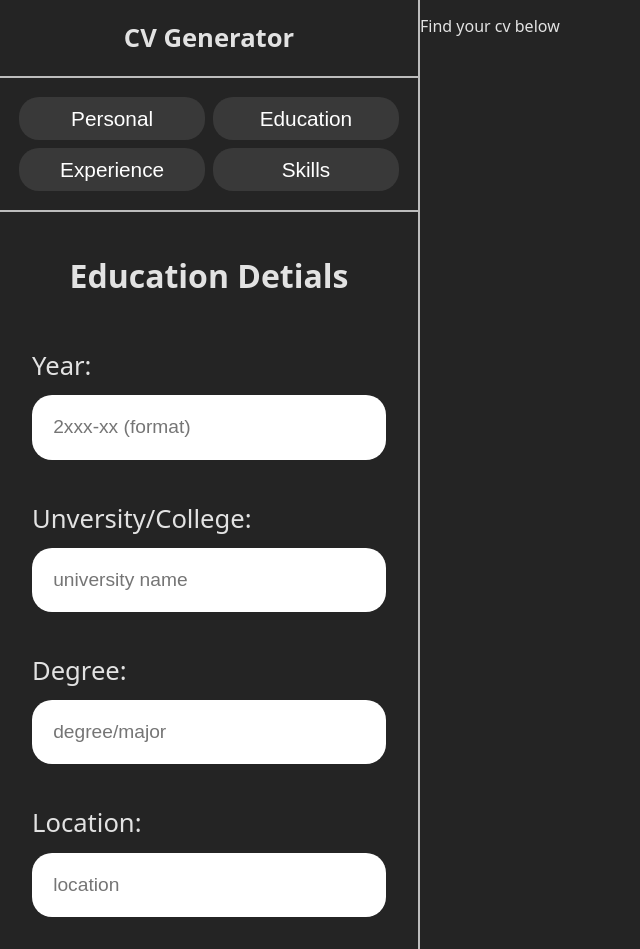
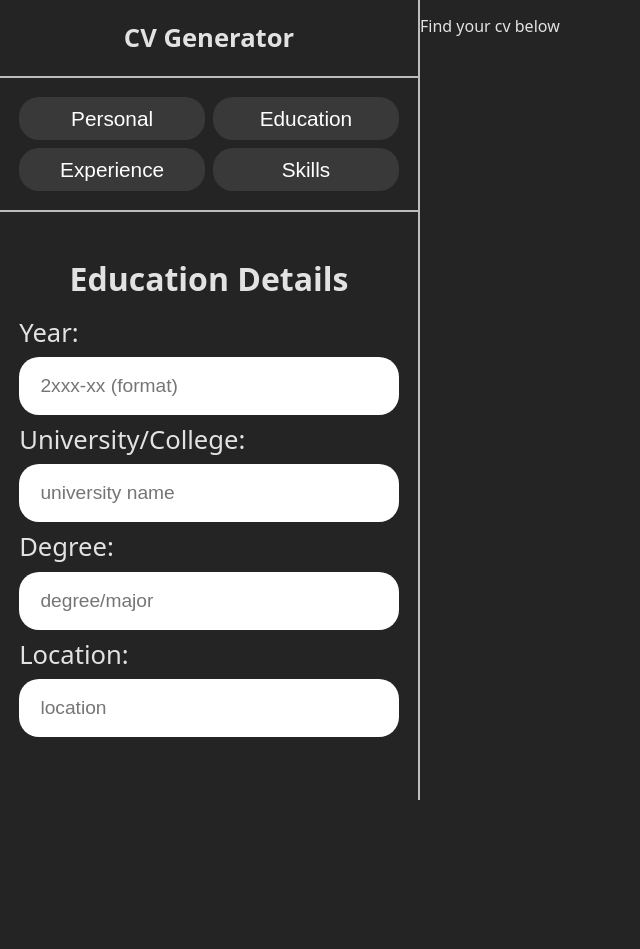
Before and after one commit to Anand-1812/CV-app, a React (Vite) app in the folder cv_app/: page / in a window 1280 px wide. Both pictures are taken after a click on the button "Education". Shown: the whole page, without its empty margins (0-640 px from the left). After the commit the page ends 800 px from the top, so only its background shows below. Built offline with nearby package versions, Linux system fonts and the light colour scheme.

Commit message:
it is looking better

```diff
--- a/cv_app/src/App.css
+++ b/cv_app/src/App.css
@@ -4,6 +4,7 @@
   min-height: 100vh;
   display: flex;
   flex-wrap: wrap;
+  box-sizing: border-box;
 }
 
 .aside {
@@ -43,8 +44,8 @@
   font-size: 1.3rem;
   border: none;
   border-radius: 20px;
+  cursor: pointer;
   transition: background-color 0.3s ease-in;
-  cursor: pointer;
   box-sizing: border-box;
 }
 
@@ -56,7 +57,7 @@
   padding: 1.2rem;
   display: flex;
   flex-direction: column;
-  justify-content: flex-start;
+  gap: 2rem;
   font-size: 1.6rem;
   box-sizing: border-box;
 }
@@ -65,26 +66,29 @@
 .education {
   display: flex;
   flex-direction: column;
-  gap: 10px;
-  padding: 1rem;
+  gap: 1.5rem;
+  padding: 1.5rem;
+  border: 2px solid #bdbdbd;
+  border-radius: 10px;
   box-sizing: border-box;
 }
 
 h2 {
   font-size: 2rem;
-  padding: 0 1.4rem;
   text-align: center;
+  margin-bottom: 1rem;
 }
 
 label {
   display: flex;
   flex-direction: column;
-  gap: 0.8rem;
+  gap: 0.5rem;
+  margin-bottom: 0.5rem;
 }
 
 input {
   font-size: 1.2rem;
-  padding: 1.2rem;
+  padding: 1rem 1.2rem;
   border-radius: 20px;
   border: 2px solid transparent;
   transition: border-color 0.3s ease-in;
--- a/cv_app/src/components/Education.jsx
+++ b/cv_app/src/components/Education.jsx
@@ -1,4 +1,3 @@
-import _default from "eslint-plugin-react-refresh";
 import { useState } from "react";
 
 function Education({ isActive }) {
@@ -7,52 +6,28 @@ function Education({ isActive }) {
   const [major, setMajor] = useState("");
   const [location, setLocation] = useState("");
 
-  function handleYear(e) {
-    setYear(e.target.value);
-  }
-
-  function handleUniversityName(e) {
-    setUniversityName(e.target.value);
-  }
-
-  function handleDegree(e) {
-    setMajor(e.target.value);
-  }
-
-  function handleLocation(e) {
-    setLocation(e.target.value);
-  }
-
   return (
-    <>
-        <div className="inputSection education">
-          <div><h2>Education Detials</h2></div>
-          <div className="education">
-            <label>
-              Year: <input value={year} onChange={handleYear} placeholder="2xxx-xx (format)" />
-            </label>
-          </div>
-
-          <div className="education">
-            <label>
-              Unversity/College: <input value={universityName} onChange={handleUniversityName} placeholder="university name" />
-            </label>
-          </div>
-
-          <div className="education">
-            <label>
-              Degree: <input value={major} onChange={handleDegree} placeholder="degree/major" />
-            </label>
-          </div>
-
-          <div className="education">
-            <label>
-              Location: <input value={location} onChange={handleLocation} placeholder="location" />
-            </label>
-          </div>
-
-        </div>
-    </>
+    <div className="inputSection">
+      <div className="inputBlock">
+        <h2>Education Details</h2>
+        <label>
+          Year:
+          <input value={year} onChange={(e) => setYear(e.target.value)} placeholder="2xxx-xx (format)" />
+        </label>
+        <label>
+          University/College:
+          <input value={universityName} onChange={(e) => setUniversityName(e.target.value)} placeholder="university name" />
+        </label>
+        <label>
+          Degree:
+          <input value={major} onChange={(e) => setMajor(e.target.value)} placeholder="degree/major" />
+        </label>
+        <label>
+          Location:
+          <input value={location} onChange={(e) => setLocation(e.target.value)} placeholder="location" />
+        </label>
+      </div>
+    </div>
   );
 }
 
--- a/cv_app/src/components/Experience.jsx
+++ b/cv_app/src/components/Experience.jsx
@@ -1,57 +1,33 @@
 import { useState } from "react";
 
-function Experience({isActive}) {
+function Experience({ isActive }) {
   const [year, setYear] = useState("");
   const [company, setCompanyName] = useState("");
   const [jobTitle, setJobTitle] = useState("");
   const [location, setLocation] = useState("");
 
-  function handleYear(e) {
-    setYear(e.target.value);
-  }
-
-  function handleCompanyName(e) {
-    setCompanyName(e.target.value);
-  }
-
-  function handleJobName(e) {
-    setJobTitle(e.target.value);
-  }
-
-  function handleLocation(e) {
-    setLocation(e.target.value);
-  }
-
   return (
-    <>
-      <div className="experience inputSection">
+    <div className="inputSection">
+      <div className="inputBlock">
         <h2>Experience</h2>
-        <div className="year">
-          <label>
-            Year: <input value={year} onChange={handleYear} placeholder="2xxx-xx (format)" />
-          </label>
-        </div>
-
-        <div className="university">
-          <label>
-            Company: <input value={company} onChange={handleCompanyName} placeholder="company name" />
-          </label>
-        </div>
-
-        <div className="degree">
-          <label>
-            Job Title: <input value={jobTitle} onChange={handleJobName} placeholder="degree/major" />
-          </label>
-        </div>
-
-        <div className="location">
-          <label>
-            Location: <input value={location} onChange={handleLocation} placeholder="location" />
-          </label>
-        </div>
-
+        <label>
+          Year:
+          <input value={year} onChange={(e) => setYear(e.target.value)} placeholder="2xxx-xx (format)" />
+        </label>
+        <label>
+          Company:
+          <input value={company} onChange={(e) => setCompanyName(e.target.value)} placeholder="company name" />
+        </label>
+        <label>
+          Job Title:
+          <input value={jobTitle} onChange={(e) => setJobTitle(e.target.value)} placeholder="job title" />
+        </label>
+        <label>
+          Location:
+          <input value={location} onChange={(e) => setLocation(e.target.value)} placeholder="location" />
+        </label>
       </div>
-    </>
+    </div>
   );
 }
 
--- a/cv_app/src/components/Name.jsx
+++ b/cv_app/src/components/Name.jsx
@@ -6,46 +6,28 @@ function Name({ isActive }) {
   const [email, setEmail] = useState("");
   const [phone, setPhone] = useState("");
 
-  function handleFirstName(e) {
-    setFirstName(e.target.value);
-  }
-
-  function handleLastName(e) {
-    setLastName(e.target.value);
-  }
-
-  function handleEmail(e) {
-    setEmail(e.target.value);
-  }
-
-  function handlePhone(e) {
-    setPhone(e.target.value);
-  }
-
   return (
-    <>
-      <div className="nameSection inputSection">
-        <div><h2>Personal Details</h2></div>
-        <div className="personalInfo">
+    <div className="inputSection">
+      <div className="inputBlock">
+        <h2>Personal Details</h2>
         <label>
-            First Name: <input value={firstName} onChange={handleFirstName} placeholder="first name" />
+          First Name:
+          <input value={firstName} onChange={(e) => setFirstName(e.target.value)} placeholder="first name" />
         </label>
         <label>
-            Last Name: <input value={lastName} onChange={handleLastName} placeholder="last name" />
+          Last Name:
+          <input value={lastName} onChange={(e) => setLastName(e.target.value)} placeholder="last name" />
         </label>
-        </div>
-        <div className="personalInfo">
         <label>
-            Email: <input value={email} onChange={handleEmail} placeholder="email" />
+          Email:
+          <input value={email} onChange={(e) => setEmail(e.target.value)} placeholder="email" />
         </label>
-        </div>
-        <div className="personalInfo">
         <label>
-            Phone No: <input value={phone} onChange={handlePhone} placeholder="phone number" />
+          Phone No:
+          <input value={phone} onChange={(e) => setPhone(e.target.value)} placeholder="phone number" />
         </label>
       </div>
     </div>
-    </>
   );
 }
 
```
Lines whose indentation alone changed are shown as unchanged.
